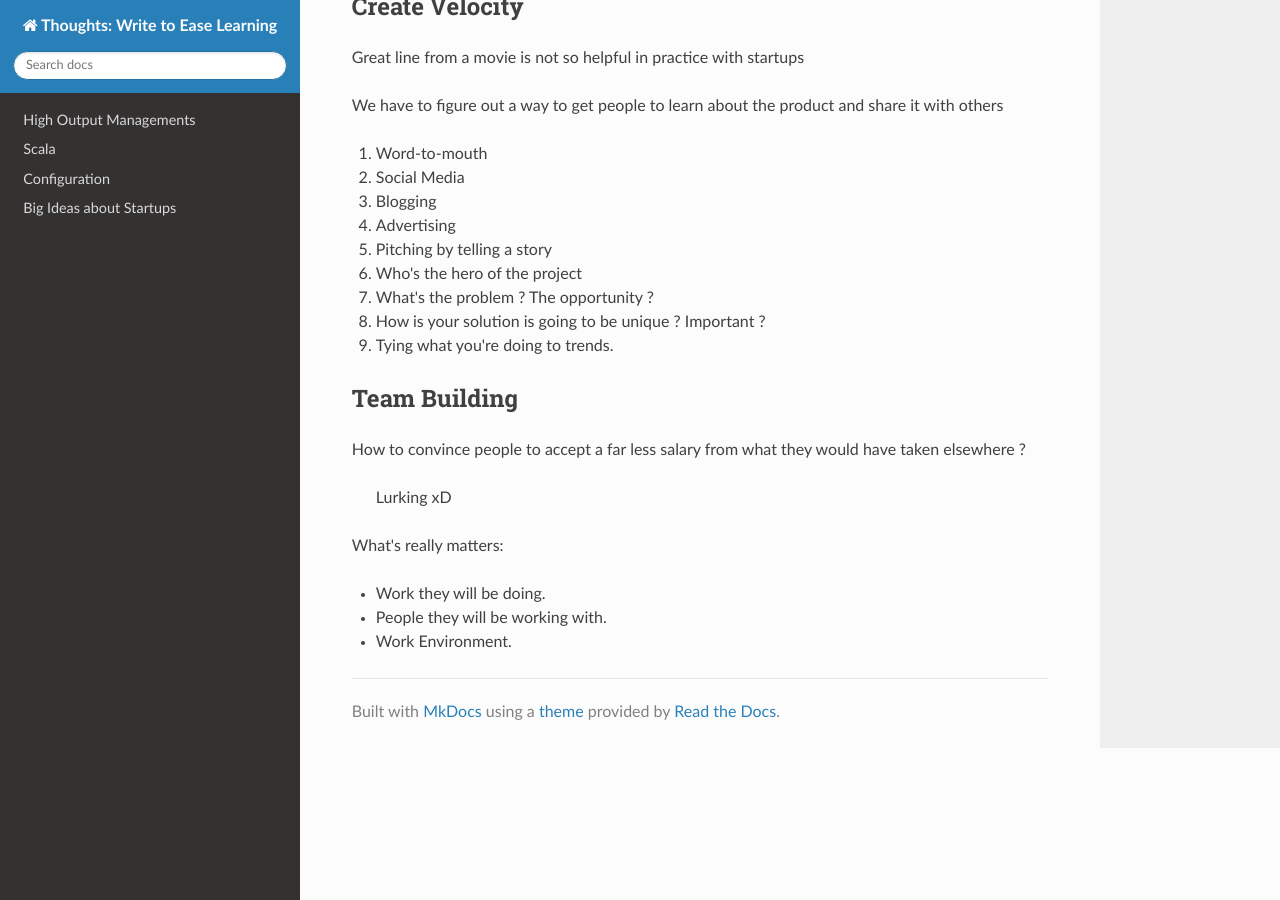
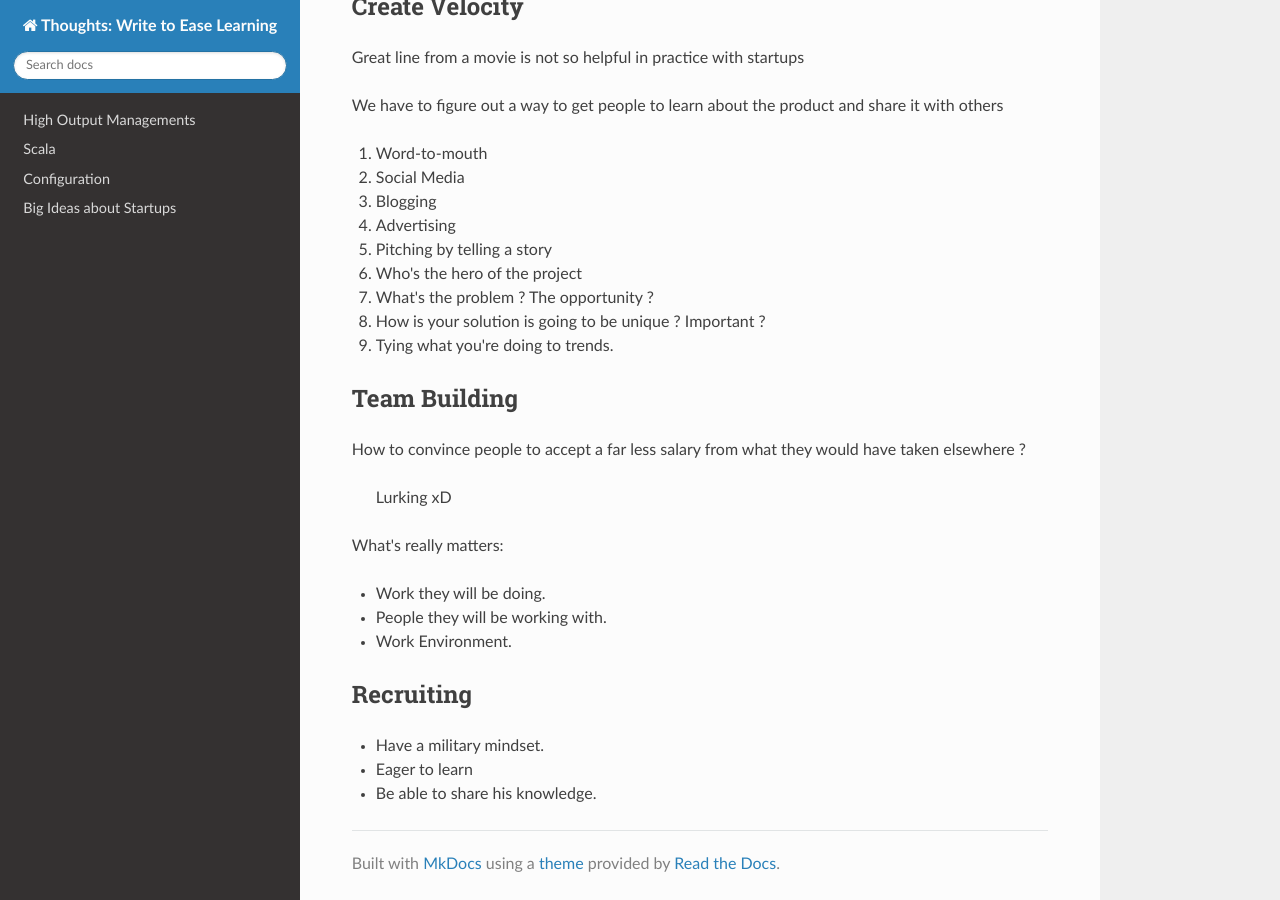
Before and after one commit to mohammedi-haroune/notes, an MkDocs documentation site: the page built from docs/big_ideas/chapter1.md, in a window 1280 px wide and 900 px high, scrolled down 783 px. Built offline with MkDocs 1.6.1, drawn with Linux system fonts in a browser that asks for light colours; nearby versions of some CDN libraries.

Commit message:
write[big_ideas]: add recruiting criteria  discussed with Jug.

```diff
--- a/docs/big_ideas/chapter1.md
+++ b/docs/big_ideas/chapter1.md
@@ -49,3 +49,9 @@ What's really matters:
 * Work they will be doing.
 * People they will be working with.
 * Work Environment.
+
+## Recruiting
+
+* Have a military mindset.
+* Eager to learn
+* Be able to share his knowledge.
```
